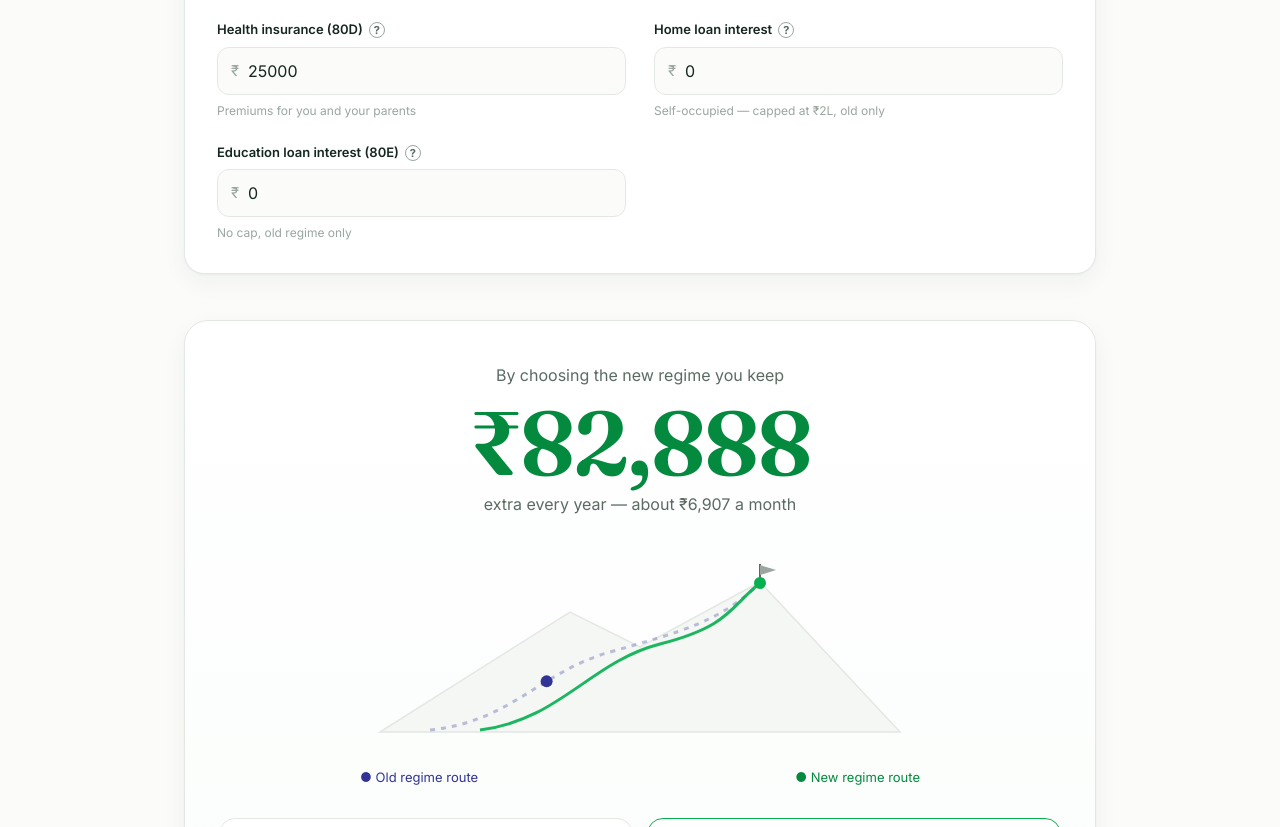
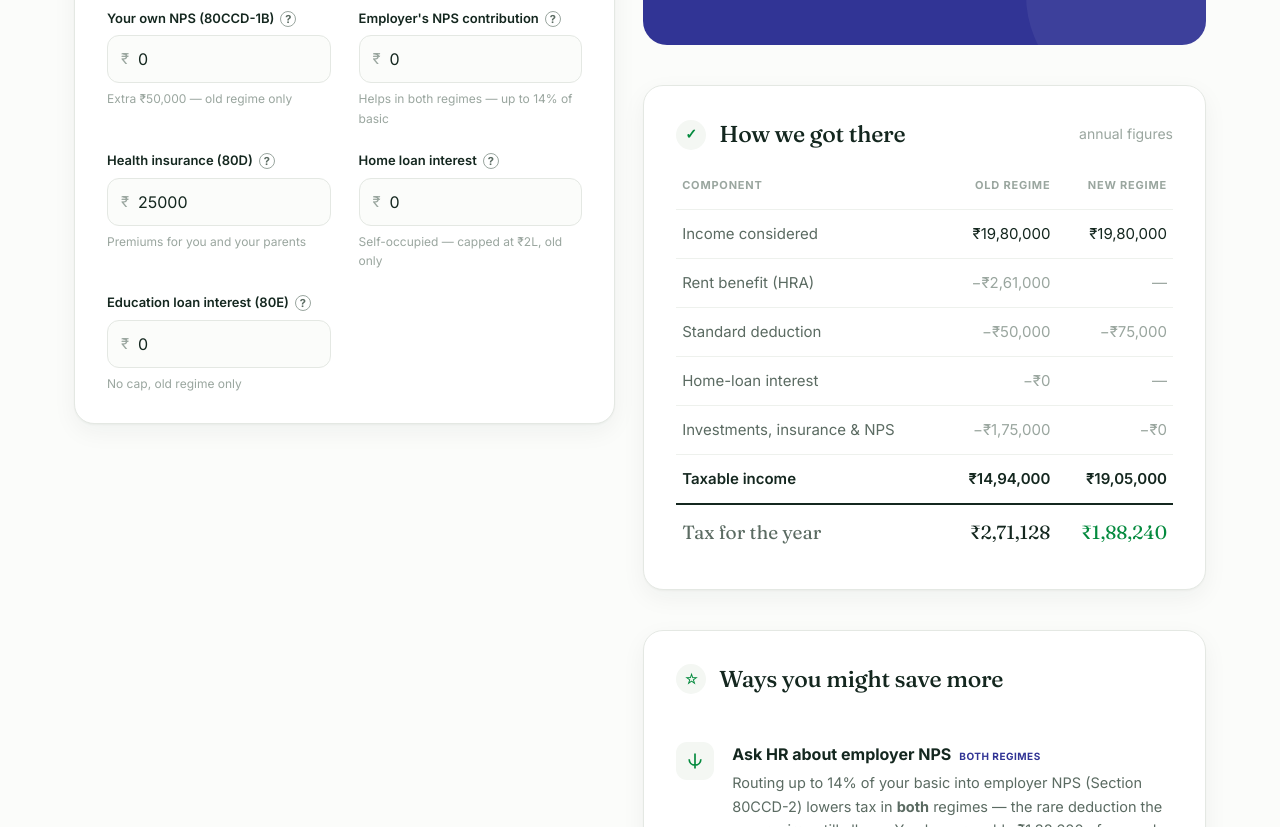
Before and after one commit to gargim1705-jpg/valumonk-tax-calculator, a plain HTML site: page index.html in a window 1280 px wide. Shown: the part 1973-2800 px from the top of the page. Drawn offline with Linux system fonts and the light colour scheme.

Commit message:
Add files via upload

```diff
--- a/index.html
+++ b/index.html
@@ -22,7 +22,18 @@
   html{scroll-behavior:smooth}
   body{margin:0;background:var(--paper);color:var(--ink);font-family:var(--sans);
     font-size:16px;line-height:1.6;-webkit-font-smoothing:antialiased}
-  .wrap{max-width:960px;margin:0 auto;padding:0 24px}
+  .wrap{max-width:1180px;margin:0 auto;padding:0 24px}
+
+  /* two-panel layout: inputs left, results right (sticky) */
+  .panels{display:grid;grid-template-columns:minmax(0,1fr) minmax(0,1.04fr);
+    gap:28px;align-items:start;margin-top:54px}
+  .flow{margin-top:0}
+  .resultcol{position:sticky;top:18px;display:flex;flex-direction:column;gap:20px}
+  .resultcol .result{margin-top:0}
+  @media(max-width:900px){
+    .panels{grid-template-columns:1fr;gap:22px}
+    .resultcol{position:static}
+  }
   @media (prefers-reduced-motion:reduce){*{animation:none!important;transition:none!important}}
 
   /* ---- top bar ---- */
@@ -49,7 +60,7 @@
   .toggle-note{font-size:13px;color:var(--faint);margin-top:12px;min-height:18px;font-style:italic;font-family:var(--serif)}
 
   /* ---- step cards ---- */
-  .flow{margin-top:54px;display:flex;flex-direction:column;gap:20px}
+  .flow{display:flex;flex-direction:column;gap:20px}
   .step{background:var(--card);border:1px solid var(--line);border-radius:20px;padding:30px 32px;box-shadow:var(--sh)}
   .step-h{display:flex;align-items:center;gap:13px;margin-bottom:24px}
   .step-h .dot{width:30px;height:30px;border-radius:50%;background:var(--sky);color:var(--green-deep);
@@ -86,7 +97,7 @@
   .hide{display:none!important}
 
   /* ---- result / mountain signature ---- */
-  .result{margin-top:46px;background:linear-gradient(180deg,#fff,#fafdfb);
+  .result{background:linear-gradient(180deg,#fff,#fafdfb);
     border:1px solid var(--line);border-radius:24px;padding:42px 34px;box-shadow:var(--sh);text-align:center;position:relative;overflow:hidden}
   .result .lead{font-size:16px;color:var(--soft)}
   .bignum{font-family:var(--serif);font-weight:600;font-size:clamp(48px,11vw,90px);line-height:1;
@@ -243,6 +254,9 @@
     <div class="toggle-note" id="ytn">Tax year ending March 2026 · Income-tax Act, 1961</div>
   </div>
 
+  <!-- TWO-PANEL: inputs left, results right -->
+  <div class="panels">
+
   <!-- FLOW -->
   <div class="flow">
 
@@ -377,6 +391,10 @@
       </div>
     </div>
   </div>
+  <!-- end inputs column -->
+
+  <!-- RIGHT: results column -->
+  <div class="resultcol">
 
   <!-- RESULT -->
   <div class="result" id="resultCard">
@@ -459,6 +477,9 @@
     <button class="btn ghost" onclick="window.scrollTo({top:0,behavior:'smooth'})">Start over</button>
   </div>
 
+  </div><!-- end results column -->
+  </div><!-- end panels -->
+
   <footer id="foot"></footer>
 
   <!-- printable report (hidden on screen, shown only when printing) -->
@@ -526,9 +547,42 @@ function applyProfile(){const p=S.profile;
 function slab(inc,s){let t=0,p=0;for(const[c,r]of s){if(inc>p){t+=(Math.min(inc,c)-p)*r;p=c;}else break;}return t;}
 const NEW=[[400000,0],[800000,.05],[1200000,.10],[1600000,.15],[2000000,.20],[2400000,.25],[Infinity,.30]];
 function oldS(age){const e=age>=80?500000:age>=60?300000:250000;return[[e,0],[500000,.05],[1000000,.20],[Infinity,.30]];}
-function surch(t,i){let r=0;if(i>50000000)r=.37;else if(i>20000000)r=.25;else if(i>10000000)r=.15;else if(i>5000000)r=.10;return t*r;}
-function taxNew(x){let t=slab(x,NEW);if(x<=1200000)t=Math.max(0,t-Math.min(t,60000));else t=Math.min(t,x-1200000);return(t+surch(t,x))*1.04;}
-function taxOld(x,age){let t=slab(x,oldS(age));if(x<=500000)t=Math.max(0,t-Math.min(t,12500));return(t+surch(t,x))*1.04;}
+
+/* surcharge rate by income; new regime is capped at 25% (no 37% band) */
+function surchRate(i,isNew){
+  if(i<=5000000)return 0;
+  if(i<=10000000)return .10;
+  if(i<=20000000)return .15;
+  if(i<=50000000)return .25;
+  return isNew?.25:.37;
+}
+/* base income tax (slabs + rebate) for a regime, BEFORE surcharge/cess */
+function baseTax(x,isNew,age){
+  if(isNew){let t=slab(x,NEW);
+    if(x<=1200000)t=Math.max(0,t-Math.min(t,60000)); // 87A rebate
+    else t=Math.min(t,x-1200000);                    // rebate marginal relief
+    return t;}
+  let t=slab(x,oldS(age));
+  if(x<=500000)t=Math.max(0,t-Math.min(t,12500));    // 87A old
+  return t;
+}
+/* full tax incl. surcharge (with marginal relief at each threshold) + 4% cess */
+function fullTax(x,isNew,age){
+  const base=baseTax(x,isNew,age);
+  let withSc=base+base*surchRate(x,isNew);
+  // surcharge marginal relief at each threshold the income has crossed
+  const THRESHOLDS=[5000000,10000000,20000000,50000000];
+  for(const th of THRESHOLDS){
+    if(x>th){
+      const taxAtTh=baseTax(th,isNew,age)*(1+surchRate(th-1,isNew)); // tax just below threshold
+      const cap=taxAtTh+(x-th); // tax may not exceed (tax at threshold + income above it)
+      if(withSc>cap)withSc=cap;
+    }
+  }
+  return withSc*1.04;
+}
+function taxNew(x){return fullTax(x,true,0);}
+function taxOld(x,age){return fullTax(x,false,age);}
 
 let LAST={};
 function calc(){
```
